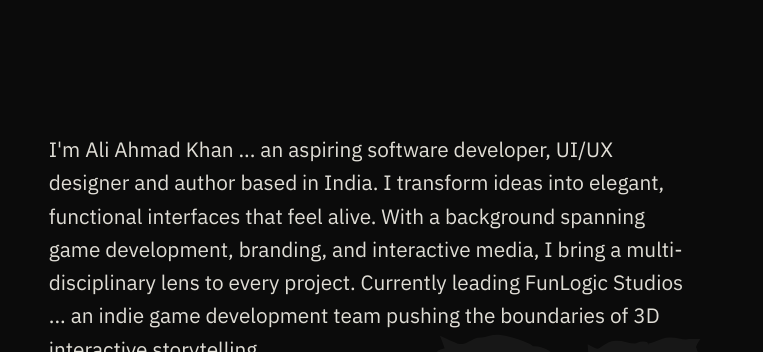
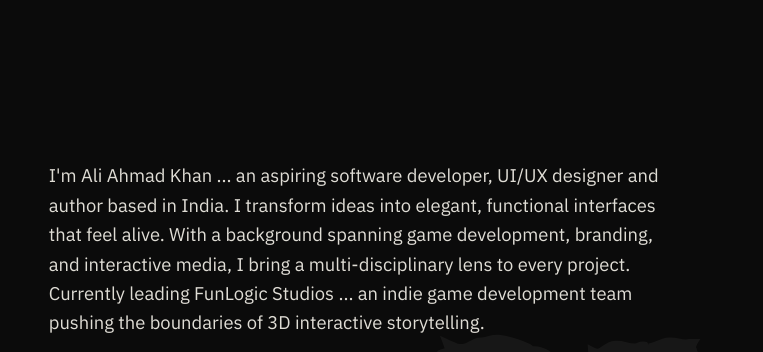
Before and after one commit to AliAhmad1101/Portfolio, a plain HTML site: page index.html in a window 1280 px wide. Shown: the part 960-1312 px from the top of the page, 517-1280 px from the left. Drawn offline with Linux system fonts and the light colour scheme; a web font is replaced by a local one.

Commit message:
Refactor design.css for improved readability

```diff
--- a/design.css
+++ b/design.css
@@ -131,7 +131,7 @@
 .tilt-card img{width:100%; height:100%; object-fit:cover; transform:translateZ(40px) scale(1.06);}
 .tilt-card .glare{position:absolute; inset:0; background:radial-gradient(circle at var(--gx,50%) var(--gy,50%), rgba(255,255,255,.22), transparent 55%); mix-blend-mode:overlay; pointer-events:none;}
 .tilt-card .tag{position:absolute; left:1.1rem; bottom:1.1rem; transform:translateZ(60px); font-size:.66rem; letter-spacing:.1em; background:var(--accent); color:var(--black); padding:.32rem .65rem; font-weight:800;}
-.about-copy p{font-size:clamp(1rem,1.7vw,1.3rem); line-height:1.6; max-width:58ch; opacity:.92;}
+.about-copy p{font-size:clamp(.95rem,1.5vw,1.15rem); line-height:1.6; max-width:58ch; opacity:.92;}
 .soc-row{display:flex; gap:.8rem; margin-top:1.8rem;}
 .soc-badge{width:48px; height:48px; border:1px solid var(--line-i); display:flex; align-items:center; justify-content:center; font-weight:800; font-size:.72rem; letter-spacing:.02em; transition:all .3s;}
 .soc-badge:hover{background:var(--accent); color:var(--black); border-color:var(--accent); transform:translateY(-4px) rotate(-4deg);}
```
